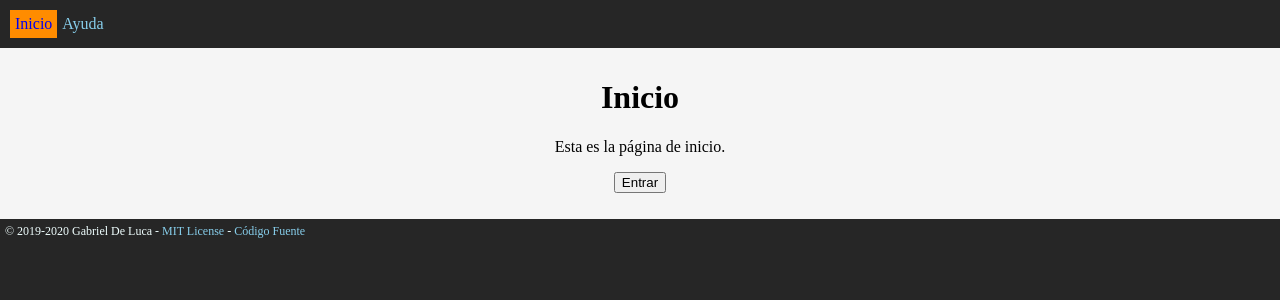
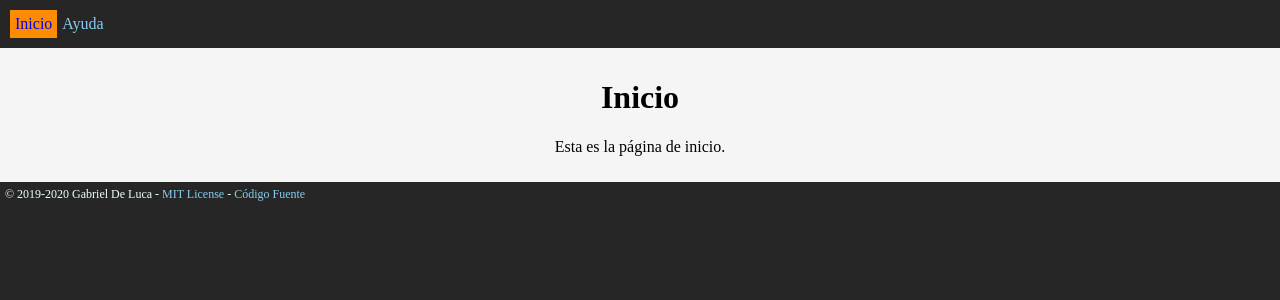
Before and after one commit to caprieldeluca/gabriel-de-luca.github.io, a Jekyll site: the page built from index.md, in a window 1280 px wide. Shown: the top 300 px of the page. Built offline with Jekyll 4.4.1, drawn with Linux system fonts in a browser that asks for light colours.

Commit message:
Remove entrada.md

```diff
--- a/index.md
+++ b/index.md
@@ -5,9 +5,3 @@ title: Gabriel De Luca
 # Inicio
 
 Esta es la página de inicio.
-
-<p>
-  <button onclick="window.location.href = 'entrada.html';">
-    Entrar
-  </button>
-</p>
```
Also changed, not shown: entrada.md (deleted, +0 -7 lines), 1 other file.
